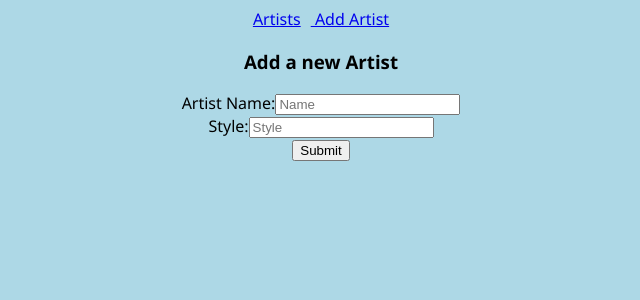
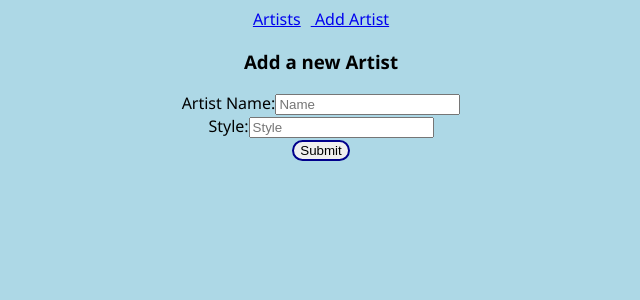
Before and after one commit to munroe1786/art-locale-frontend, a React (Create React App) app: page /artists/new in a window 1280 px wide. Shown: the top 300 px of the page, without its empty margins (319-959 px from the left). Built offline with nearby package versions, Linux system fonts and the light colour scheme; no server answers.

Commit message:
add css to round and outline submit buttons / delete Redirect import from Artist.js / delete spaces at top of ArtistEdit

```diff
--- a/src/App.css
+++ b/src/App.css
@@ -19,3 +19,8 @@ button {
     border: 2px solid darkblue ;
     border-radius: 25px;
 }
+
+input[type=submit] {
+    border: 2px solid darkblue ;
+    border-radius: 25px;
+}
--- a/src/components/Artist.js
+++ b/src/components/Artist.js
@@ -1,7 +1,5 @@
 import React from 'react';
-import {Redirect} from 'react-router-dom';
 import ArtistEdit from './ArtistEdit';
-
 import MuseumsContainer from '../containers/MuseumsContainer';
 
 const Artist = (props) => {
@@ -29,7 +27,9 @@ const Artist = (props) => {
     return (
         <div>
             <li>
-                {artist ? artist.name : null} -
+                <br />
+                {artist ? artist.name : null}
+                <br />
                 {artist ? artist.style : null}
             </li>
             <MuseumsContainer artist={artist} />
--- a/src/components/ArtistEdit.js
+++ b/src/components/ArtistEdit.js
@@ -1,7 +1,6 @@
 import React from 'react';
 import {connect} from 'react-redux';
 import {editArtist} from '../actions/editArtist'
-
 
 class ArtistEdit extends React.Component {
 
```
Also changed, not shown: 1 other file (tests, documents, lock files or other folders).
